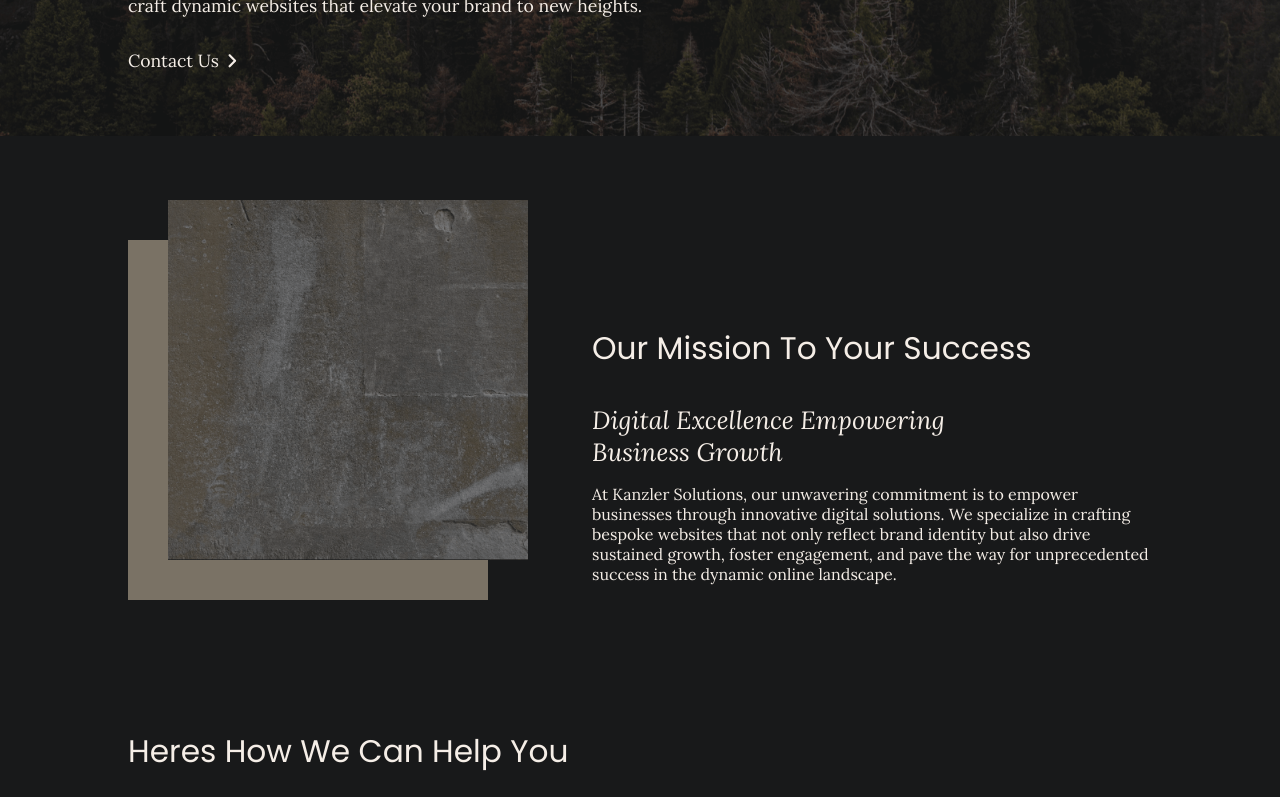
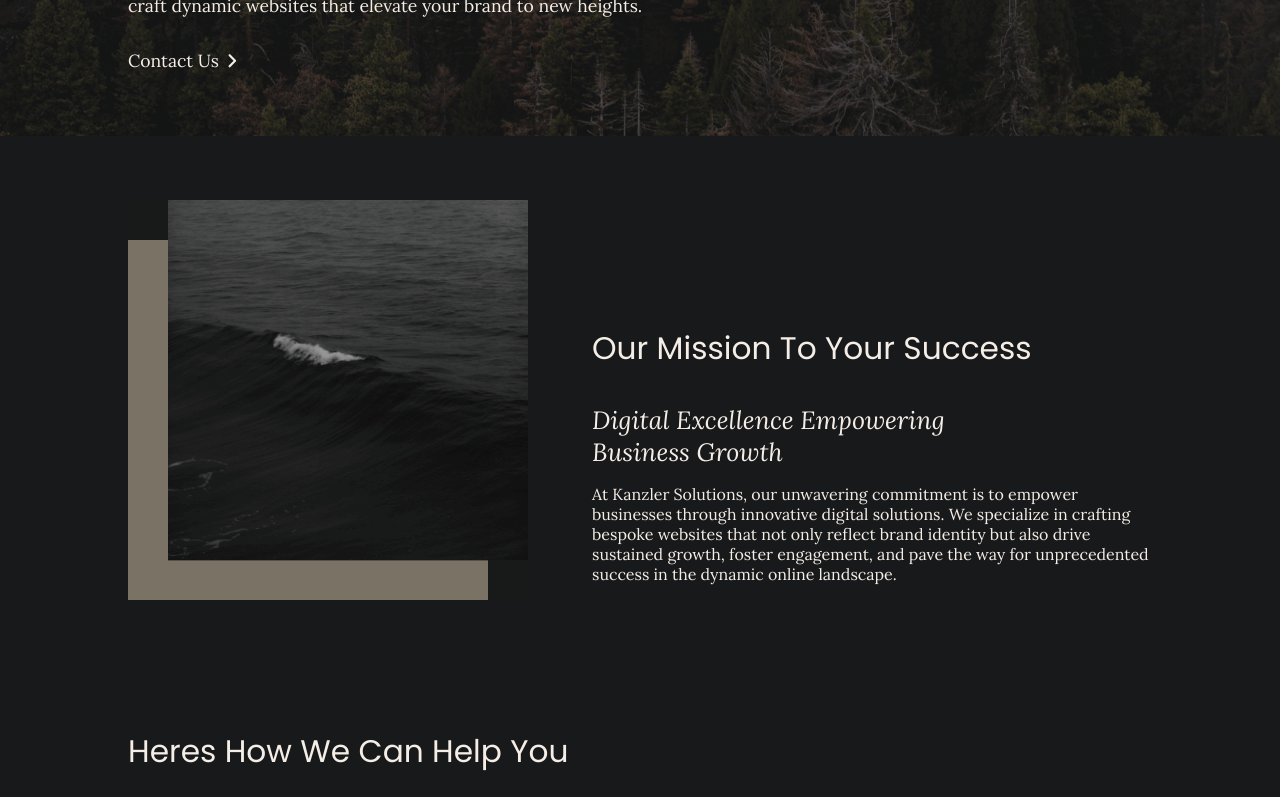
Before and after one commit to owenkanzler/Kanzler-Solutions, a React (Vite) app: page / in a window 1280 px wide. Shown: the part 664-1461 px from the top of the page. Built offline with nearby package versions, Linux system fonts and the light colour scheme.

Commit message:
new mission img

```diff
--- a/src/components/Mission/Mission.jsx
+++ b/src/components/Mission/Mission.jsx
@@ -1,7 +1,7 @@
 import React, { useRef, useLayoutEffect } from "react";
 import "./Mission.css";
 import Container from "../Container/Container";
-import wall from "../../assets/wall.png";
+import wave from "../../assets/wave.png";
 
 import { gsap } from "gsap";
 import { ScrollTrigger } from "gsap/ScrollTrigger";
@@ -70,7 +70,7 @@ const Mission = () => {
         <div className="mission-content">
           <div className="mission-img mission-anim">
             <img
-              src={wall}
+              src={wave}
               alt="Wave Image"
               loading="lazy"
               height="auto"
```
Also changed, not shown: src/assets/wall.png (deleted), src/assets/wave.png (added).
